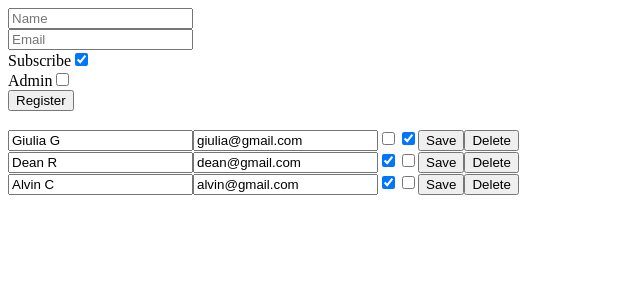
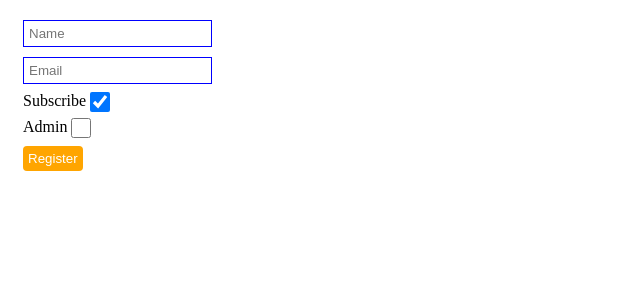
Before and after one commit to giuliagworld/email-listing-app, a React app: page / in a window 1280 px wide. Shown: the top 300 px of the page, without its empty margins (0-640 px from the left). Built offline with nearby package versions, Linux system fonts and the light colour scheme; data requests are answered from the project's data file; the HTML template or start-up script is replaced by a standard one.

Commit message:
style check

```diff
--- a/db.json
+++ b/db.json
@@ -1,26 +1,3 @@
 {
-  "users": [
-    {
-      "name": "Giulia G",
-      "email": "giulia@gmail.com",
-      "subscribe": false,
-      "admin": true,
-      "id": 1
-    },
-    {
-      "name": "Dean R",
-      "email": "dean@gmail.com",
-      "subscribe": true,
-      "admin": false,
-      "id": 2
-    },
-    {
-      "name": "Alvin C",
-      "email": "alvin@gmail.com",
-      "subscribe": true,
-      "admin": false,
-      "id": 3
-    }
-  ],
-  "login": []
+  "users": []
 }
--- a/src/components/Form.js
+++ b/src/components/Form.js
@@ -1,5 +1,7 @@
 import React, { Component } from 'react';
 import PropTypes from 'prop-types';
+import { css } from 'aphrodite';
+import Sheet from '../styles/User';
 
 import NameError from './NameError';
 import EmailError from './EmailError';
@@ -51,22 +53,22 @@ export default class Form extends Component {
 
   render() {
     return (
-      <form onSubmit={this.onSubmit} noValidate>
-        <input type='text' placeholder='Name' value={this.state.name} onChange={this.onNameChange} /><br />
+      <form onSubmit={this.onSubmit} className={css(Sheet.container)} noValidate>
+        <input className={css(Sheet.input)} type='text' placeholder='Name' value={this.state.name} onChange={this.onNameChange} /><br />
         <NameError
           isNameValid={this.props.isNameValid}
           // isValid={this.props.isValid}
         />
-        <input type='email' placeholder='Email' value={this.state.email} onChange={this.onEmailChange} /><br />
+        <input className={css(Sheet.input)} type='email' placeholder='Email' value={this.state.email} onChange={this.onEmailChange} /><br />
         <EmailError
           isEmailValid={this.props.isEmailValid}
           // isValid={this.props.isValid}
         />
         <label htmlFor='subscribe'>Subscribe</label>
-        <input id='subscribe' type='checkbox' checked={this.state.subscribe} onChange={this.onSubscribeChange} /><br />
+        <input className={css(Sheet.checkbox)} id='subscribe' type='checkbox' checked={this.state.subscribe} onChange={this.onSubscribeChange} /><br />
         <label htmlFor='admin'>Admin</label>
-        <input id='admin' type='checkbox' checked={this.state.admin} onChange={this.onAdminChange} /><br />
-        <button type='submit'>Register</button>
+        <input className={css(Sheet.checkbox)} id='admin' type='checkbox' checked={this.state.admin} onChange={this.onAdminChange} /><br />
+        <button className={css(Sheet.button)} type='submit'>Register</button>
       </form>
     )
   }
--- a/src/components/User.js
+++ b/src/components/User.js
@@ -7,12 +7,14 @@ const User = props => {
 
   return (
     <form id={props.id} className={css(Sheet.container)}>
-      <input type='text' placeholder='Name' value={props.name} onChange={props.onNameChange} />
-      <input type='email' placeholder='Email' value={props.email} onChange={props.onEmailChange} />
-      <input type='checkbox' checked={props.subscribe} onChange={props.onSubscribeChange} />
-      <input type='checkbox' checked={props.admin} onChange={props.onAdminChange} />
-      <button type='button' onClick={props.onSave}>Save</button>
-      <button type='button' onClick={props.onDelete}>Delete</button>
+      <button className={css(Sheet.deleteButton)} type='button' onClick={props.onDelete}>Delete</button>
+      <button className={css(Sheet.saveButton)} type='button' onClick={props.onSave}>Save</button>
+      <input className={css(Sheet.input)} type='text' placeholder='Name' value={props.name} onChange={props.onNameChange} />
+      <input className={css(Sheet.input)} type='email' placeholder='Email' value={props.email} onChange={props.onEmailChange} />
+      <input className={css(Sheet.checkbox)} type='checkbox' checked={props.subscribe} onChange={props.onSubscribeChange} />
+      {props.subscribe == true ? <div className={css(Sheet.subscribedLabel)}>Subscribed</div> : ''}
+      <input className={css(Sheet.checkbox)} type='checkbox' checked={props.admin} onChange={props.onAdminChange} />
+      {props.admin == true ? <div className={css(Sheet.adminLabel)}>Admin</div> : ''}
     </form>
   )
 }
--- a/src/styles/User.js
+++ b/src/styles/User.js
@@ -2,7 +2,68 @@ import { StyleSheet } from 'aphrodite';
 
 let Sheet = StyleSheet.create({
   container: {
-
+    margin: [15]
+  },
+  input: {
+    marginTop: 5,
+    marginBottom: 5,
+    padding: [5],
+    border: '1px solid blue'
+  },
+  button: {
+    marginTop: 5,
+    marginBottom: 5,
+    marginRight: 5,
+    padding: [5],
+    borderRadius: 4,
+    border: 'none',
+    backgroundColor: 'orange',
+    color: 'white',
+    cursor: 'pointer'
+  },
+  saveButton: {
+    marginTop: 5,
+    marginBottom: 5,
+    marginRight: 5,
+    padding: [5],
+    borderRadius: 4,
+    border: 'none',
+    backgroundColor: 'green',
+    color: 'white',
+    cursor: 'pointer'
+  },
+  deleteButton: {
+    marginTop: 5,
+    marginBottom: 5,
+    marginRight: 5,
+    padding: [5],
+    borderRadius: 4,
+    border: 'none',
+    backgroundColor: 'red',
+    color: 'white',
+    cursor: 'pointer'
+  },
+  subscribedLabel: {
+    display: 'inline',
+    marginRight: 5,
+    padding: [5],
+    borderRadius: 4,
+    backgroundColor: 'purple',
+    color: 'white'
+  },
+  adminLabel: {
+    display: 'inline',
+    marginRight: 5,
+    padding: [5],
+    borderRadius: 4,
+    backgroundColor: '#f4e842',
+    color: 'black'
+  },
+  checkbox: {
+    display: 'inline-block',
+    verticalAlign: 'middle',
+    width: 20,
+    height: 20
   },
   error: {
     color: 'rgb(255, 0, 0)'
```
